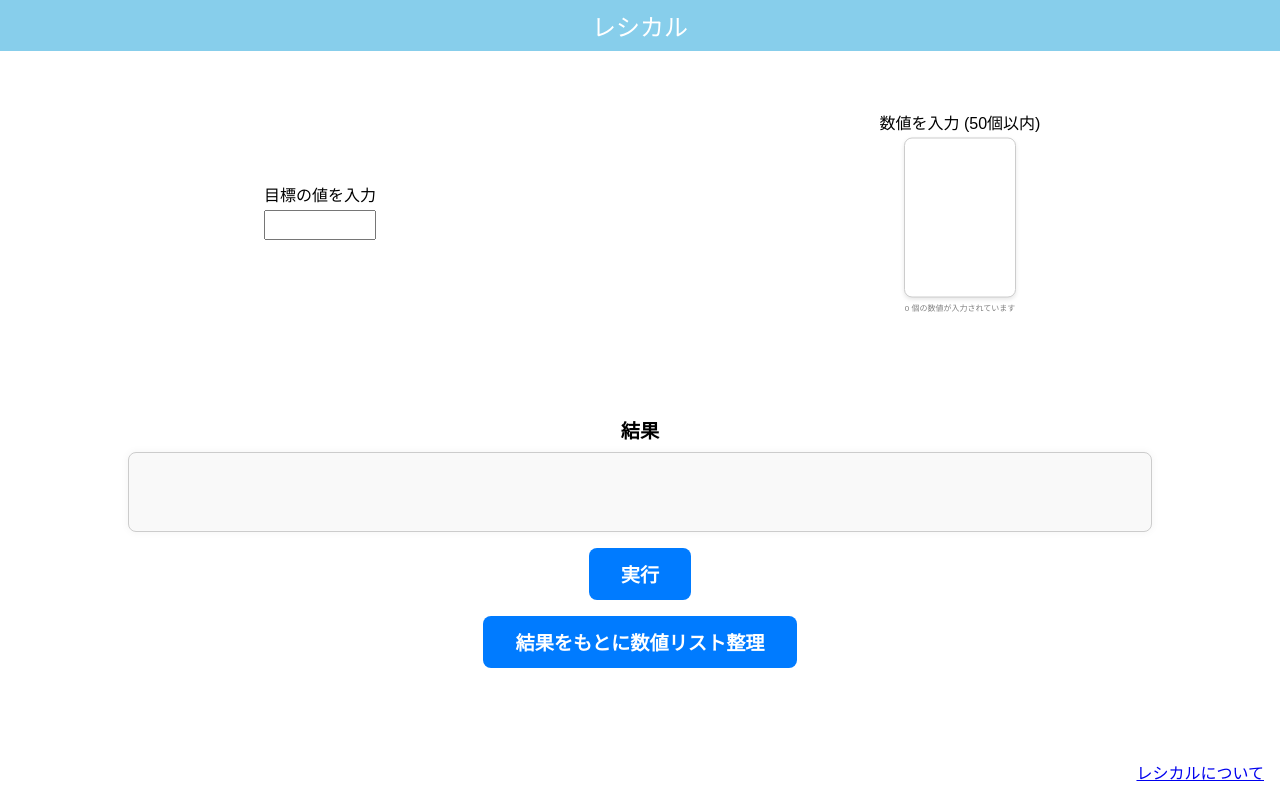
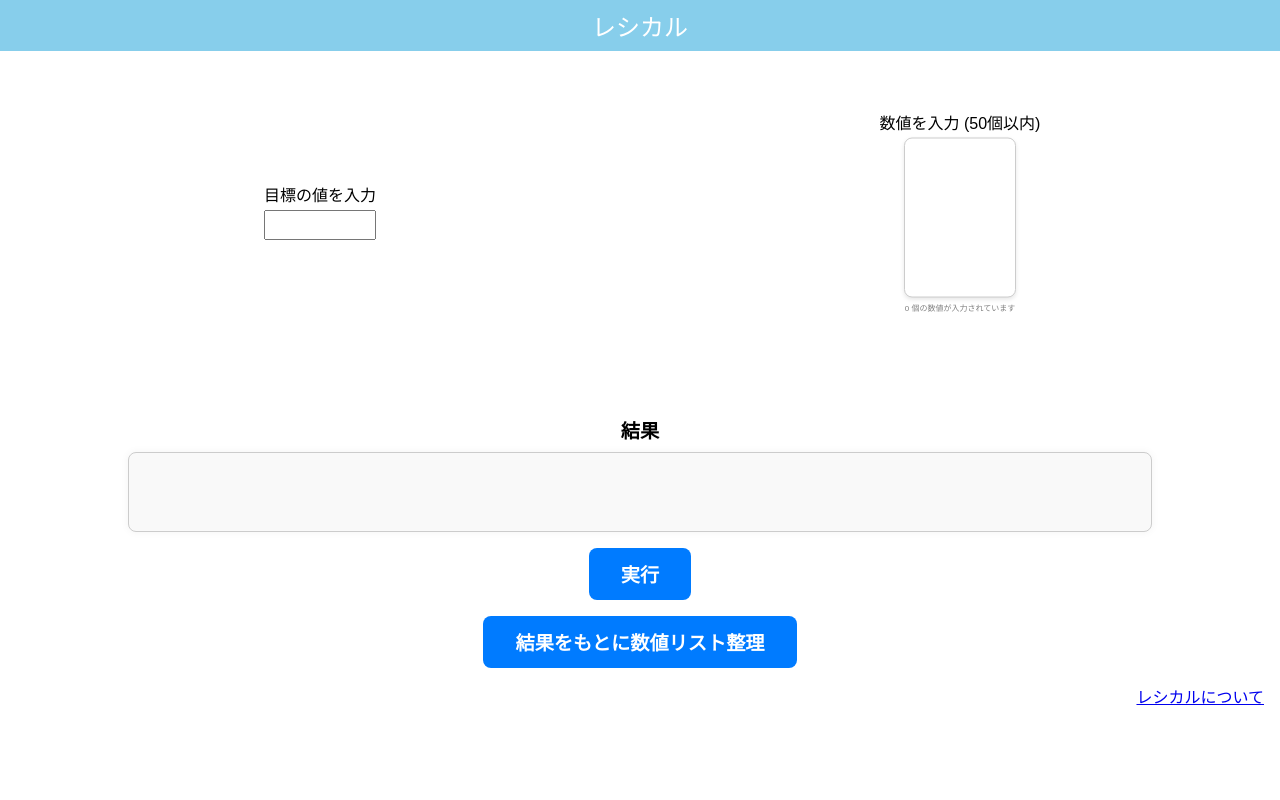
Before and after one commit to uenakayuto/resical, a React (Vite) app in the folder frontend/: page / in a window 1280 px wide. Built offline with nearby package versions, Linux system fonts and the light colour scheme; no server answers.

Commit message:
Link placement changed

```diff
--- a/frontend/src/App.css
+++ b/frontend/src/App.css
@@ -136,7 +136,7 @@
 
 .about {
   position: fixed;
-  bottom: 1rem;
+  margin-top: 1rem;
   right: 1rem;
   font-size: 1rem;
 }
```
